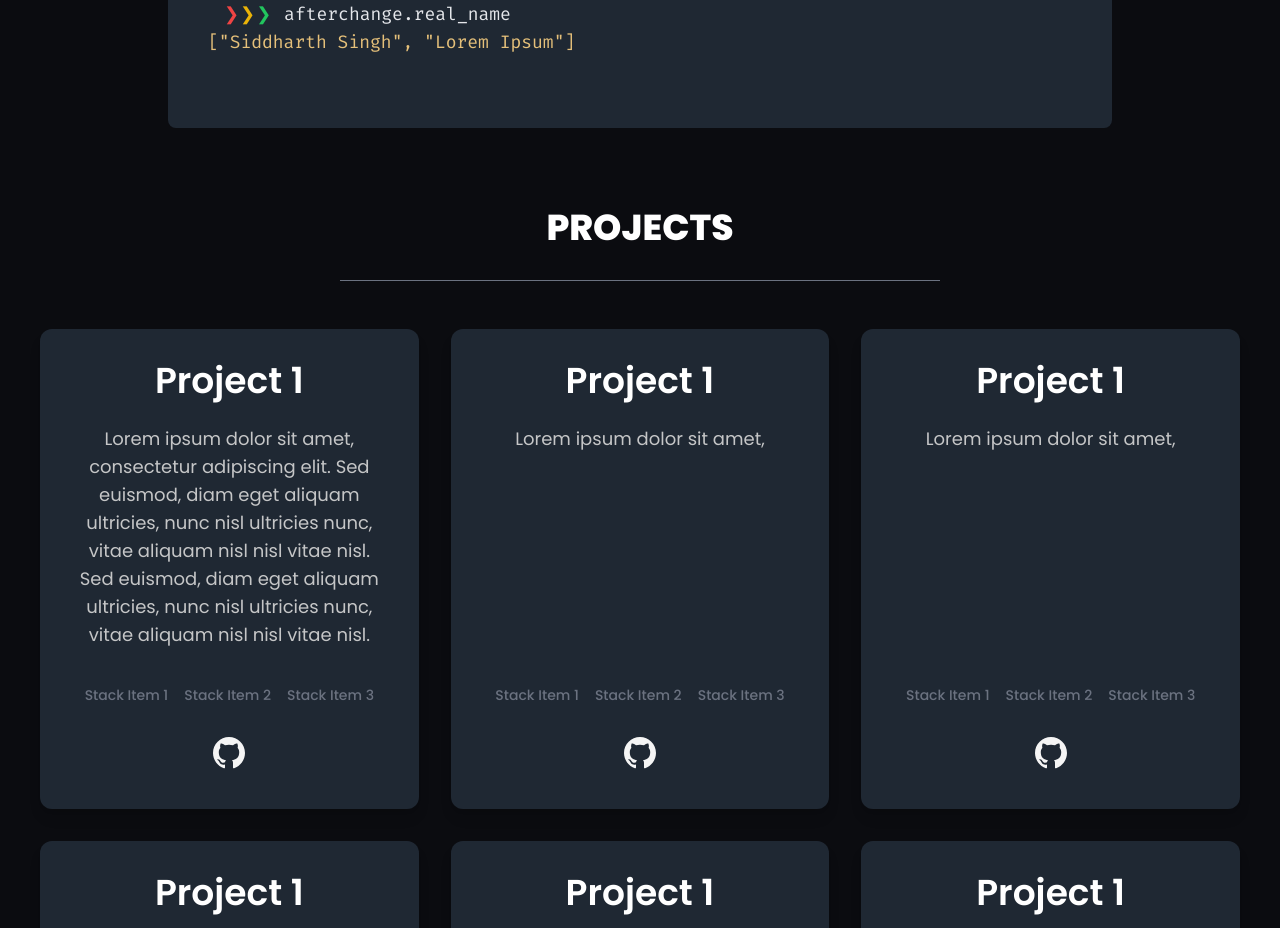
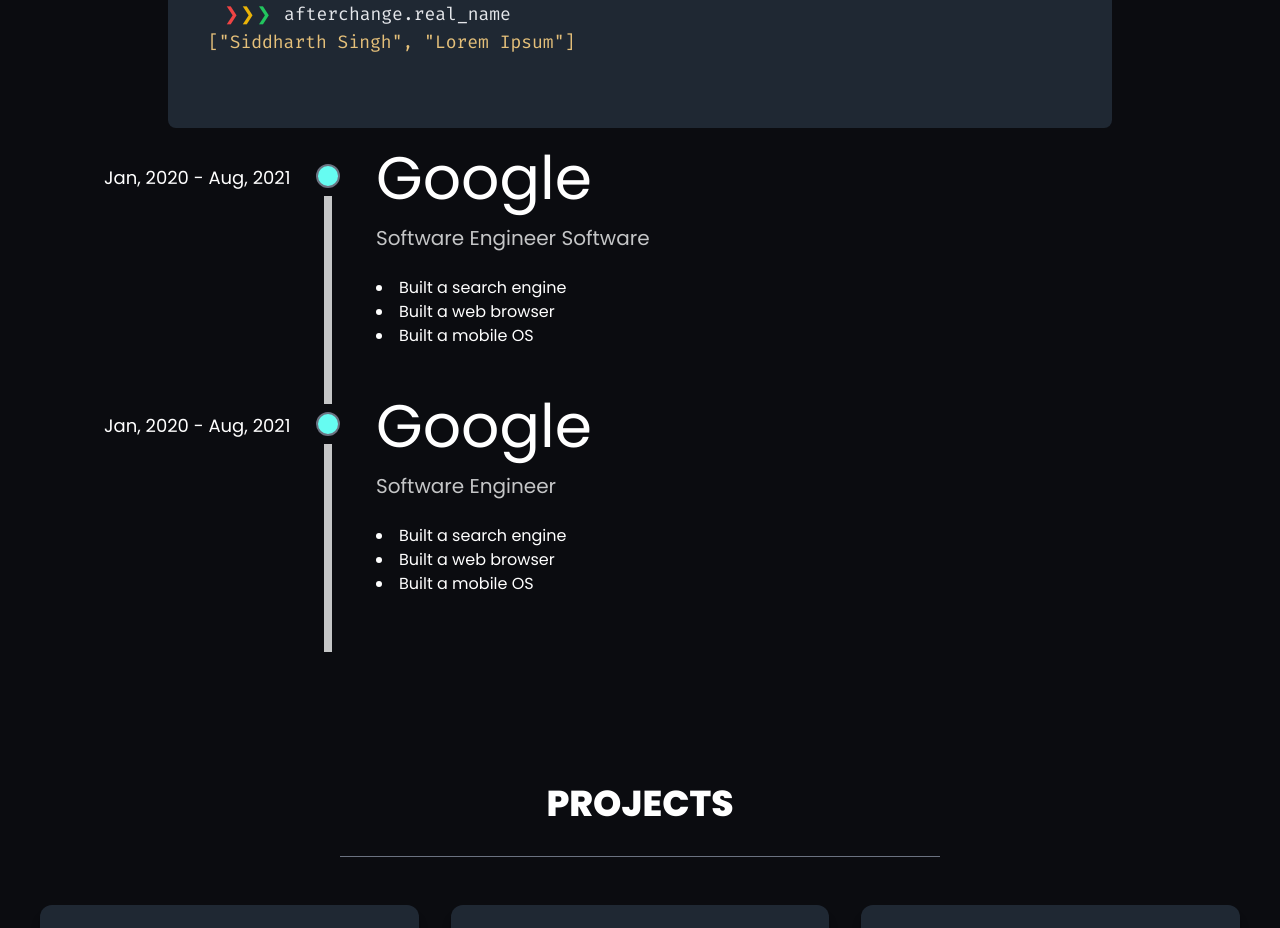
Before and after one commit to Anirudh-S-Kumar/anirudh-s-kumar.github.io, a SvelteKit app: page / in a window 1280 px wide. Shown: the part 840-1768 px from the top of the page. Built offline with nearby package versions, Linux system fonts and the light colour scheme; a web font is replaced by a local one.

Commit message:
basic layout for experience done. needs more tuning

```diff
--- /dev/null
+++ b/src/lib/components/Experience.svelte
@@ -0,0 +1,41 @@
+<script>
+	import WorkExp from "$lib/shared/WorkExp.svelte";
+
+
+
+  let experiences = [
+    {
+      startDate: "Jan, 2020",
+      endDate: "Aug, 2021",
+      title: "Software Engineer Software",
+      company: "Google",
+      logo: "https://www.google.com/images/branding/googlelogo/1x/googlelogo_color_272x92dp.png",
+      tasks: [
+        "Built a search engine",
+        "Built a web browser",
+        "Built a mobile OS"
+      ]
+    },
+
+    {
+      startDate: "Jan, 2020",
+      endDate: "Aug, 2021",
+      title: "Software Engineer",
+      company: "Google",
+      logo: "https://www.google.com/images/branding/googlelogo/1x/googlelogo_color_272x92dp.png",
+      tasks: [
+        "Built a search engine",
+        "Built a web browser",
+        "Built a mobile OS"
+      ]
+    },
+
+  ]
+</script>
+
+
+<div class="relative mx-auto w-full max-w-xl p-10">
+  {#each experiences as experience }
+    <WorkExp {experience}/>
+  {/each}
+</div>
--- /dev/null
+++ b/src/lib/shared/WorkExp.svelte
@@ -0,0 +1,27 @@
+<script lang="ts">
+	interface Experience {
+			startDate: string;
+			endDate: string;
+			title: string;
+			company: string;
+			logo: string;
+			tasks: string[];
+	}
+
+	export let experience:Experience;
+</script>
+
+<div class="relative -ml-20 text-white mb-2 h-60">
+	<div class="absolute top-7 left-0 ml-3 h-52 bg-brand-white w-2"></div>
+	<div class="absolute -top-1 left-0 ml-1 w-6 h-6 bg-brand-primary border-2 border-gray-500 rounded-full"></div>
+	<div class="absolute -top-1 left-0 -ml-52 text-lg">{experience.startDate} - {experience.endDate}</div>
+	<div class="absolute -top-5 left-0 ml-16 w-full">
+			<div class="text-6xl mb-4">{experience.company}</div>
+			<div class="mt-1 mb-6 text-brand-white text-xl">{experience.title}</div>
+			<ul class="mt-1 list-disc list-inside text-white">
+					{#each experience.tasks as task (task)}
+							<li>{task}</li>
+					{/each}
+			</ul>
+	</div>
+</div>
--- a/src/routes/+page.svelte
+++ b/src/routes/+page.svelte
@@ -7,6 +7,7 @@
 	import Contact from "$lib/components/Contact.svelte";
 	import Projects from "$lib/components/Projects.svelte";
 	import Skills from "$lib/components/Skills.svelte";
+	import Experience from "$lib/components/Experience.svelte";
 
 </script>
 
@@ -17,6 +18,7 @@
 </div>
 
 <div class="max-w-screen-xl m-auto px-10 text-inherit">
+    <Experience/>
     <Projects/>
 
     <Skills/>
```
